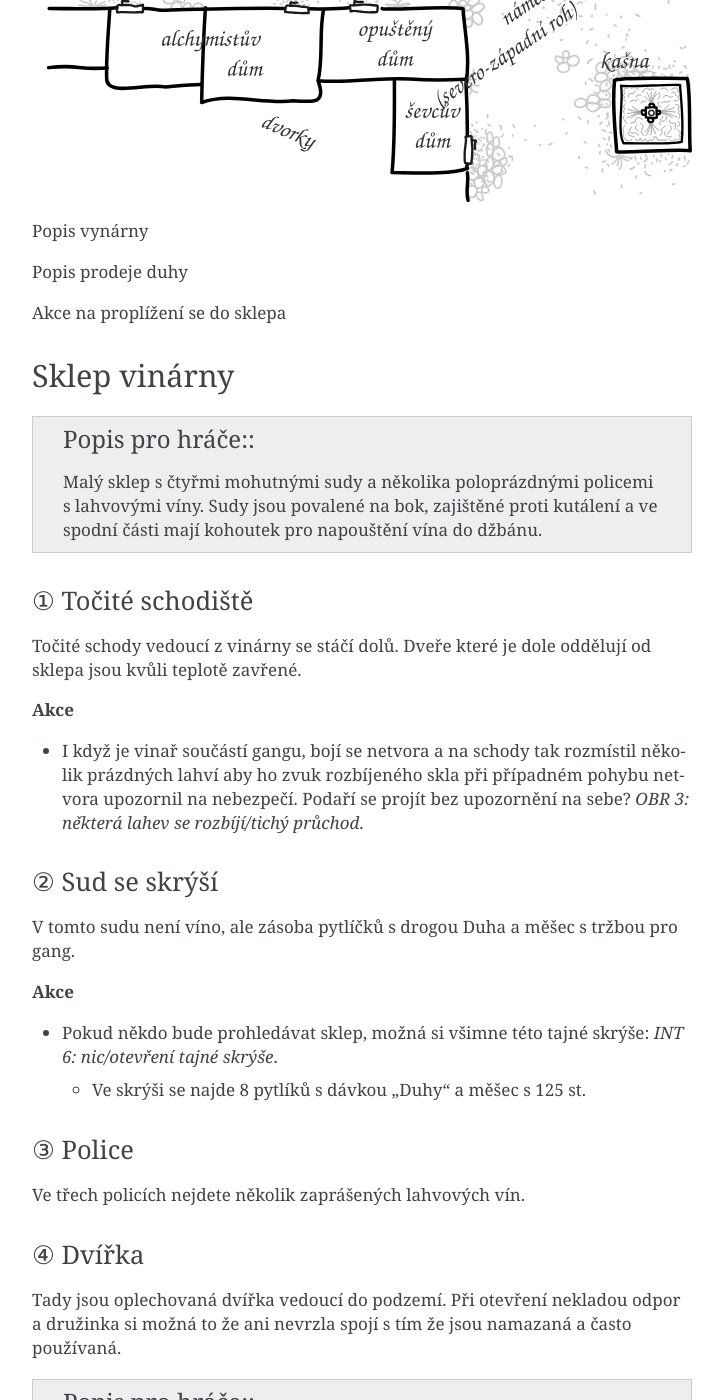
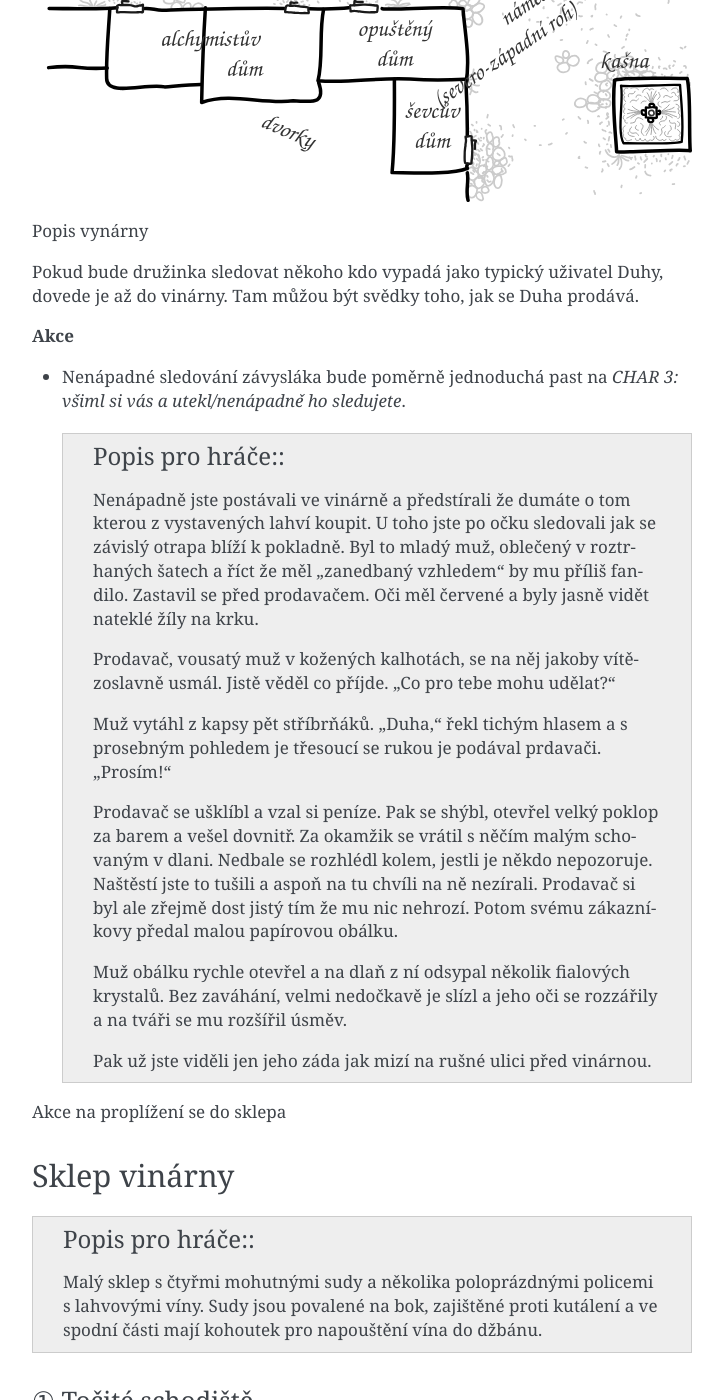
Before and after one commit to jhutar/nasdracak, a Sphinx documentation site: the page built from docs/source/dobrodruzstvi/duha_ve_meste/index.rst, in a window 1280 px wide and 1400 px high, scrolled down 4699 px. Shown: the whole window, without its empty margins (388-1111 px from the left). Built offline with Sphinx 7.4.7, drawn with Linux system fonts in a browser that asks for light colours.

Commit message:
feat: Pridan popis prodeje Duhy. Zaklad je od Bard https://bard.google.com/ dle meho zadani, dodatecnych zadani a vlastni finalni editaci. I tak je to ale zajimava vec.

```diff
--- a/docs/source/dobrodruzstvi/duha_ve_meste/index.rst
+++ b/docs/source/dobrodruzstvi/duha_ve_meste/index.rst
@@ -91,7 +91,25 @@ Družinka se pokusí zjistit jak se Duha prodává a následně se pokusí prokl
 
 Popis vynárny
 
-Popis prodeje duhy
+Pokud bude družinka sledovat někoho kdo vypadá jako typický uživatel Duhy, dovede je až do vinárny. Tam můžou být svědky toho, jak se Duha prodává.
+
+**Akce**
+
+* Nenápadné sledování závysláka bude poměrně jednoduchá past na *CHAR 3: všiml si vás a utekl/nenápadně ho sledujete*.
+
+  .. admonition:: Popis pro hráče:
+
+     Nenápadně jste postávali ve vinárně a předstírali že dumáte o tom kterou z vystavených lahví koupit. U toho jste po očku sledovali jak se závislý otrapa blíží k pokladně. Byl to mladý muž, oblečený v roztrhaných šatech a říct že měl "zanedbaný vzhledem" by mu příliš fandilo. Zastavil se před prodavačem. Oči měl červené a byly jasně vidět nateklé žíly na krku.
+
+     Prodavač, vousatý muž v kožených kalhotách, se na něj jakoby vítězoslavně usmál. Jistě věděl co příjde. "Co pro tebe mohu udělat?"
+
+     Muž vytáhl z kapsy pět stříbrňáků. "Duha," řekl tichým hlasem a s prosebným pohledem je třesoucí se rukou je podával prdavači. "Prosím!"
+
+     Prodavač se ušklíbl a vzal si peníze. Pak se shýbl, otevřel velký poklop za barem a vešel dovnitř. Za okamžik se vrátil s něčím malým schovaným v dlani. Nedbale se rozhlédl kolem, jestli je někdo nepozoruje. Naštěstí jste to tušili a aspoň na tu chvíli na ně nezírali. Prodavač si byl ale zřejmě dost jistý tím že mu nic nehrozí. Potom svému zákazníkovy předal malou papírovou obálku.
+
+     Muž obálku rychle otevřel a na dlaň z ní odsypal několik fialových krystalů. Bez zaváhání, velmi nedočkavě je slízl a jeho oči se rozzářily a na tváři se mu rozšířil úsměv.
+
+     Pak už jste viděli jen jeho záda jak mizí na rušné ulici před vinárnou.
 
 Akce na proplížení se do sklepa
 
```
